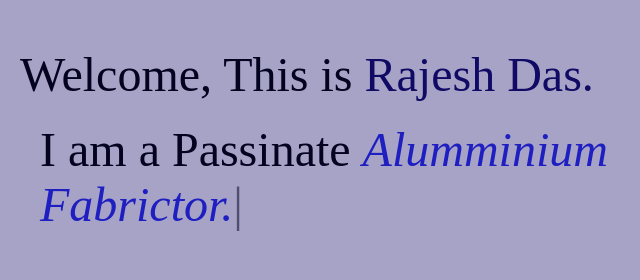
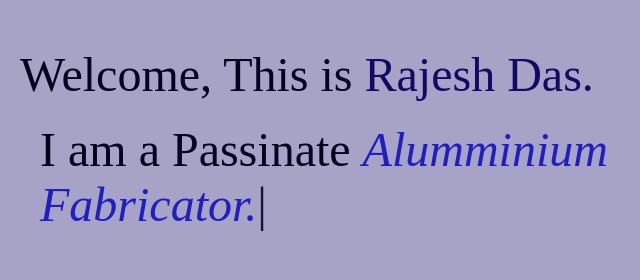
Before and after one commit to MukeshSoftware/Rajesh, a plain HTML site: page Index.htm in a window 1280 px wide. Shown: the part 131-411 px from the top of the page, 0-640 px from the left. Drawn offline with nearby package versions, Linux system fonts and the light colour scheme.

Commit message:
Update Index.htm

```diff
--- a/Index.htm
+++ b/Index.htm
@@ -71,7 +71,7 @@
 <script src="https://unpkg.com/typed.js@2.0.16/dist/typed.umd.js"></script>
 <script>
     var typed = new Typed('#element', {
-      strings: ['<i> Designer ' ,' <i> Alumminium Fabrictor.</i>'],
+      strings: ['<i> Designer ' ,' <i> Alumminium Fabricator.</i>'],
       typeSpeed: 50,
     });
   </script>
```
